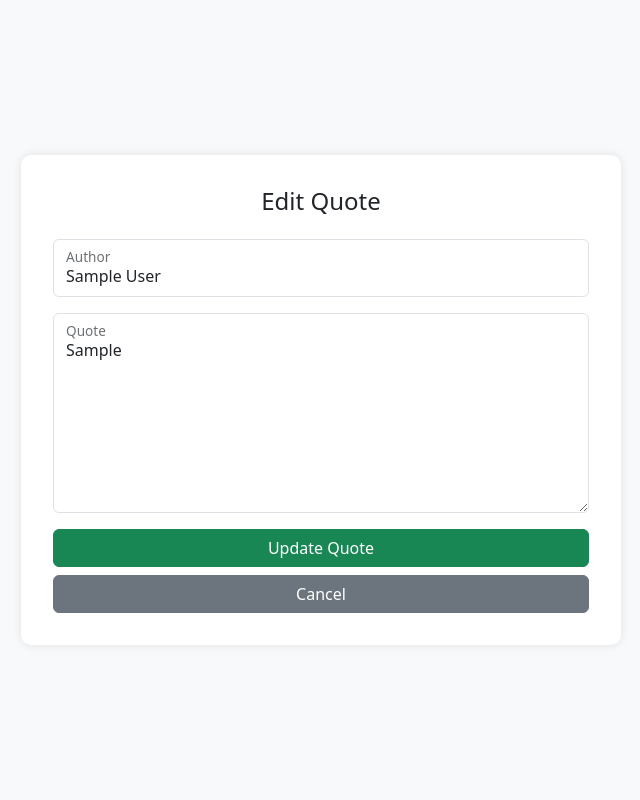
After one commit to engrhassanr/python-flask-fav-quotes, a Flask app: template templates/edit.html in a window 1280 px wide. The commit adds this page. Shown: the whole page, without its empty margins (319-959 px from the left). Run offline with Flask 3, Linux system fonts and the light colour scheme; the template is opened without the code that fills it: values that come from a table or form of the project are taken from there, others are empty; tables that the repository leaves empty hold one stand-in row (values such as "Sample post"); some libraries are stand-ins or nearby versions.

Commit message:
edit and delete

```diff
--- a/app.py
+++ b/app.py
@@ -1,25 +1,15 @@
-import os
 from flask import Flask, render_template, request, redirect, url_for
 from flask_sqlalchemy import SQLAlchemy
+import os
 
 app = Flask(__name__, static_folder="static")
 
-# Get DATABASE_URL from Railway (or default for local dev)
-DATABASE_URL = os.getenv("DATABASE_URL", "postgresql://postgres:password@localhost:5432/quotes_db")
-
-# Fix for "postgres://" to "postgresql://" (Railway uses "postgres://")
-if DATABASE_URL.startswith("postgres://"):
-    DATABASE_URL = DATABASE_URL.replace("postgres://", "postgresql://", 1)
-
-app.config["SQLALCHEMY_DATABASE_URI"] = DATABASE_URL
+# PostgreSQL Database Configuration
+app.config["SQLALCHEMY_DATABASE_URI"] = os.getenv("DATABASE_URL", "postgresql://postgres:password@db:5432/quotes_db")
 app.config["SQLALCHEMY_TRACK_MODIFICATIONS"] = False
 
 # Initialize database
 db = SQLAlchemy(app)
-
-# Create tables at app startup
-with app.app_context():
-    db.create_all()
 
 # Define Quote model
 class Quote(db.Model):
@@ -28,15 +18,25 @@ class Quote(db.Model):
     author = db.Column(db.String(100), nullable=False)
     quote = db.Column(db.Text, nullable=False)
 
+    def __repr__(self):
+        return f"<Quote {self.id} - {self.author}>"
+
+# Create database tables
+with app.app_context():
+    db.create_all()
+
+# Home page - Displays all quotes
 @app.route("/")
 def home():
     all_quotes = Quote.query.all()
     return render_template("index.html", quotes=all_quotes)
 
+# Quotes page - Displays form to add new quotes
 @app.route("/quotes")
 def quote_form():
-    return render_template("quotes.html")  # Separate form page
+    return render_template("quotes.html")
 
+# Processing the form submission
 @app.route("/process", methods=["POST"])
 def process():
     try:
@@ -55,16 +55,26 @@ def process():
     except Exception as e:
         return render_template("quotes.html", error=str(e))
 
-@app.route('/edit/<int:quote_id>')
+# Delete quote
+@app.route("/delete/<int:quote_id>")
+def delete_quote(quote_id):
+    quote = Quote.query.get_or_404(quote_id)
+    db.session.delete(quote)
+    db.session.commit()
+    return redirect(url_for("home"))
+
+# Edit quote page
+@app.route("/edit/<int:quote_id>", methods=["GET", "POST"])
 def edit_quote(quote_id):
-    # Fetch and display the quote for editing
-    pass
+    quote = Quote.query.get_or_404(quote_id)
 
-@app.route('/delete/<int:quote_id>', methods=['POST', 'GET'])
-def delete_quote(quote_id):
-    # Delete the quote from the database
-    pass
+    if request.method == "POST":
+        quote.author = request.form.get("author")
+        quote.quote = request.form.get("quote")
+        db.session.commit()
+        return redirect(url_for("home"))
 
+    return render_template("edit.html", quote=quote)
 
 if __name__ == "__main__":
     app.run(host="0.0.0.0", port=5000, debug=True)
--- /dev/null
+++ b/templates/edit.html
@@ -0,0 +1,71 @@
+<!DOCTYPE html>
+<html lang="en">
+  <head>
+    <meta charset="UTF-8" />
+    <meta name="viewport" content="width=device-width, initial-scale=1.0" />
+    <link
+      rel="stylesheet"
+      href="{{ url_for('static', filename='bootstrap.min.css') }}"
+    />
+    <title>Edit Quote</title>
+
+    <style>
+      body {
+        height: 100vh;
+        display: flex;
+        justify-content: center;
+        align-items: center;
+        background-color: #f8f9fa;
+      }
+      .form-container {
+        background: #fff;
+        padding: 2rem;
+        border-radius: 10px;
+        box-shadow: 0 0 10px rgba(0, 0, 0, 0.1);
+        width: 100%;
+        max-width: 600px;
+      }
+    </style>
+  </head>
+  <body>
+    <div class="form-container">
+      <h4 class="text-center mb-4">Edit Quote</h4>
+      <form
+        action="{{ url_for('edit_quote', quote_id=quote.id) }}"
+        method="POST"
+      >
+        <div class="form-floating mb-3">
+          <input
+            type="text"
+            class="form-control"
+            id="author"
+            name="author"
+            placeholder="Author Name"
+            value="{{ quote.author }}"
+            required
+          />
+          <label for="author">Author</label>
+        </div>
+        <div class="form-floating">
+          <textarea
+            class="form-control"
+            id="quote"
+            name="quote"
+            placeholder="Enter your quote"
+            style="height: 200px"
+            required
+          >
+{{ quote.quote }}</textarea
+          >
+          <label for="quote">Quote</label>
+        </div>
+        <button type="submit" class="btn btn-success w-100 mt-3">
+          Update Quote
+        </button>
+        <a href="{{ url_for('home') }}" class="btn btn-secondary w-100 mt-2"
+          >Cancel</a
+        >
+      </form>
+    </div>
+  </body>
+</html>
--- a/templates/index.html
+++ b/templates/index.html
@@ -29,7 +29,8 @@
               <p>{{ quote.quote }}</p>
             </blockquote>
             <footer class="blockquote-footer">{{ quote.author }}</footer>
-            <div class="mt-3">
+
+            <div class="mt-2">
               <a
                 href="{{ url_for('edit_quote', quote_id=quote.id) }}"
                 class="btn btn-warning btn-sm"
@@ -38,7 +39,7 @@
               <a
                 href="{{ url_for('delete_quote', quote_id=quote.id) }}"
                 class="btn btn-danger btn-sm"
-                onclick="return confirm('Are you sure you want to delete this quote?');"
+                onclick="return confirm('Are you sure?');"
                 >Delete</a
               >
             </div>
```
Also changed, not shown: docker-compose.yml (+1 -6 lines), 3 other files.
